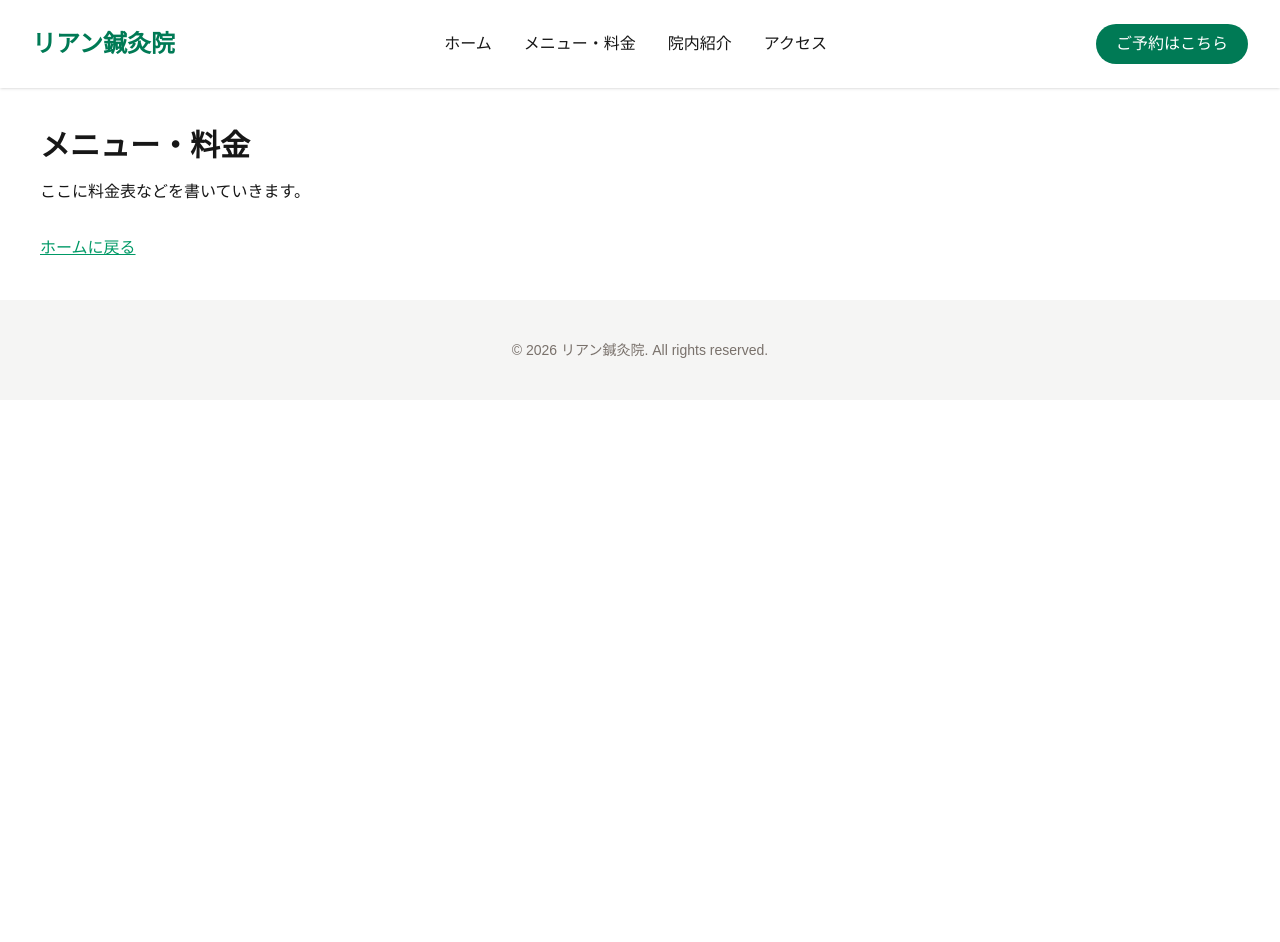
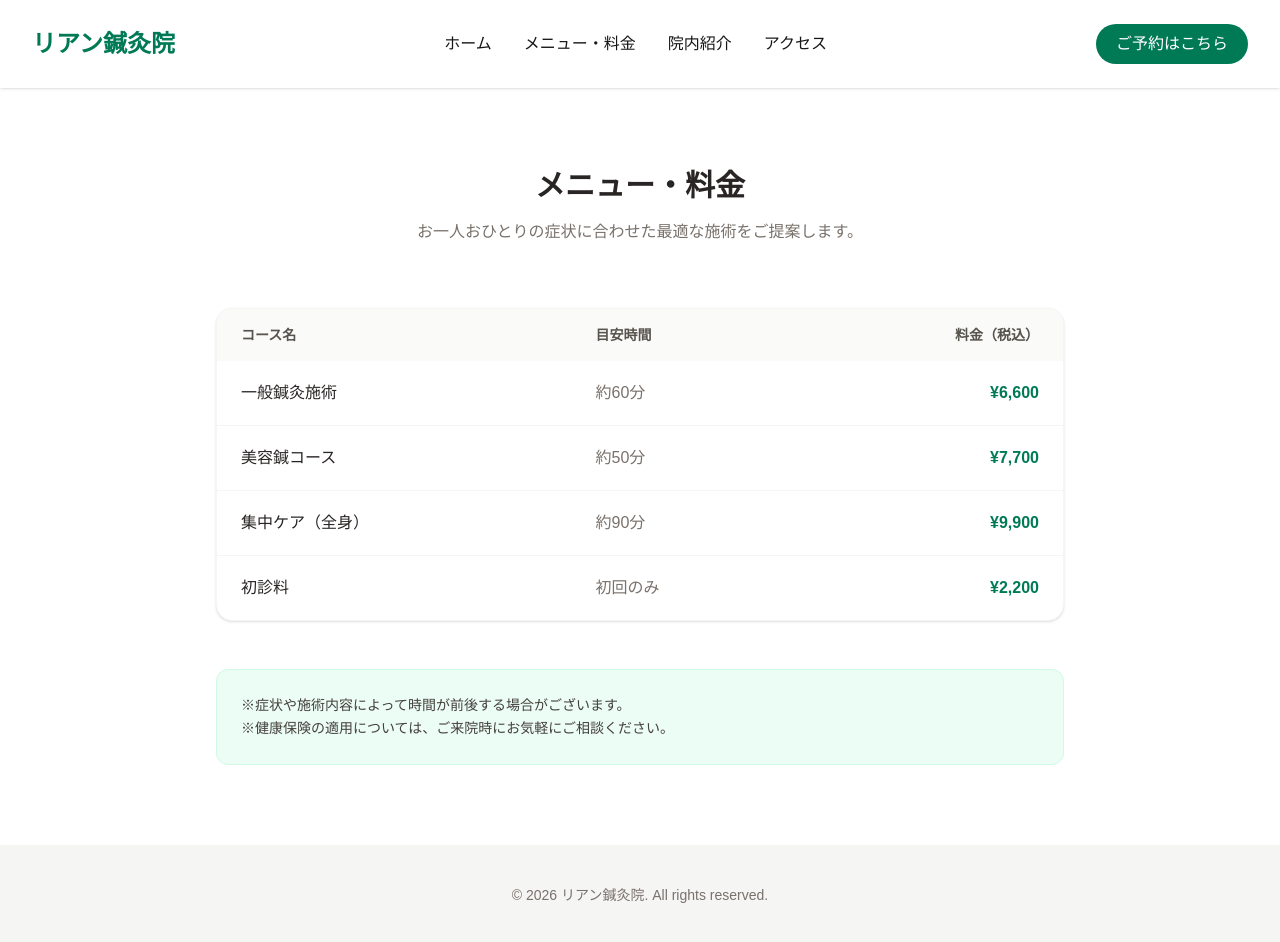
Before and after one commit to lien-shinkyuin/lien-shinkyuin, a Next.js app: page /menu in a window 1280 px wide. Shown: the top 942 px of the page. Before the commit the page ends 800 px from the top, so only its background shows below. Built offline with nearby package versions, Linux system fonts and the light colour scheme.

Commit message:
料金表をデザイン

```diff
--- a/app/menu/page.tsx
+++ b/app/menu/page.tsx
@@ -1,9 +1,47 @@
+import React from 'react';
+
 export default function MenuPage() {
+  const prices = [
+    { name: '一般鍼灸施術', time: '約60分', price: '¥6,600' },
+    { name: '美容鍼コース', time: '約50分', price: '¥7,700' },
+    { name: '集中ケア（全身）', time: '約90分', price: '¥9,900' },
+    { name: '初診料', time: '初回のみ', price: '¥2,200' },
+  ];
+
   return (
-    <div className="p-10">
-      <h1 className="text-3xl font-bold">メニュー・料金</h1>
-      <p className="mt-4">ここに料金表などを書いていきます。</p>
-      <a href="/" className="text-emerald-600 underline mt-8 inline-block">ホームに戻る</a>
-    </div>
+    <main className="max-w-4xl mx-auto py-20 px-6">
+      <div className="text-center mb-16">
+        <h1 className="text-3xl font-bold text-stone-800 mb-4">メニュー・料金</h1>
+        <p className="text-stone-500">お一人おひとりの症状に合わせた最適な施術をご提案します。</p>
+      </div>
+
+      <div className="bg-white rounded-2xl shadow-sm border border-stone-100 overflow-hidden">
+        <table className="w-full text-left border-collapse">
+          <thead>
+            <tr className="bg-stone-50 text-stone-600 uppercase text-sm">
+              <th className="px-6 py-4 font-semibold">コース名</th>
+              <th className="px-6 py-4 font-semibold">目安時間</th>
+              <th className="px-6 py-4 font-semibold text-right">料金（税込）</th>
+            </tr>
+          </thead>
+          <tbody className="divide-y divide-stone-100">
+            {prices.map((item, index) => (
+              <tr key={index} className="hover:bg-stone-50 transition">
+                <td className="px-6 py-5 font-medium text-stone-800">{item.name}</td>
+                <td className="px-6 py-5 text-stone-500">{item.time}</td>
+                <td className="px-6 py-5 text-right font-bold text-emerald-700">{item.price}</td>
+              </tr>
+            ))}
+          </tbody>
+        </table>
+      </div>
+
+      <div className="mt-12 p-6 bg-emerald-50 rounded-xl border border-emerald-100 text-stone-700">
+        <p className="text-sm leading-relaxed">
+          ※症状や施術内容によって時間が前後する場合がございます。<br />
+          ※健康保険の適用については、ご来院時にお気軽にご相談ください。
+        </p>
+      </div>
+    </main>
   );
 }
```
